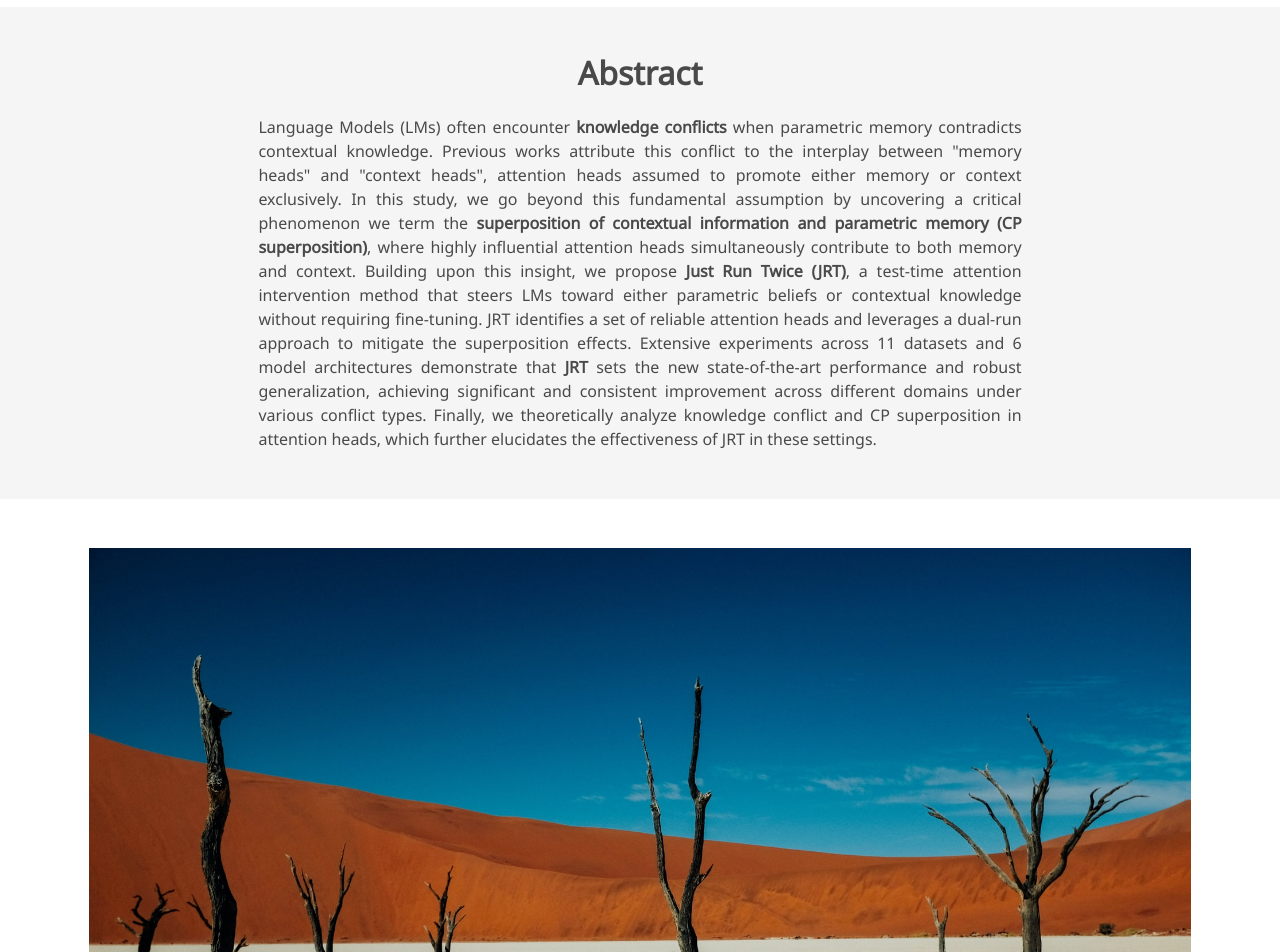
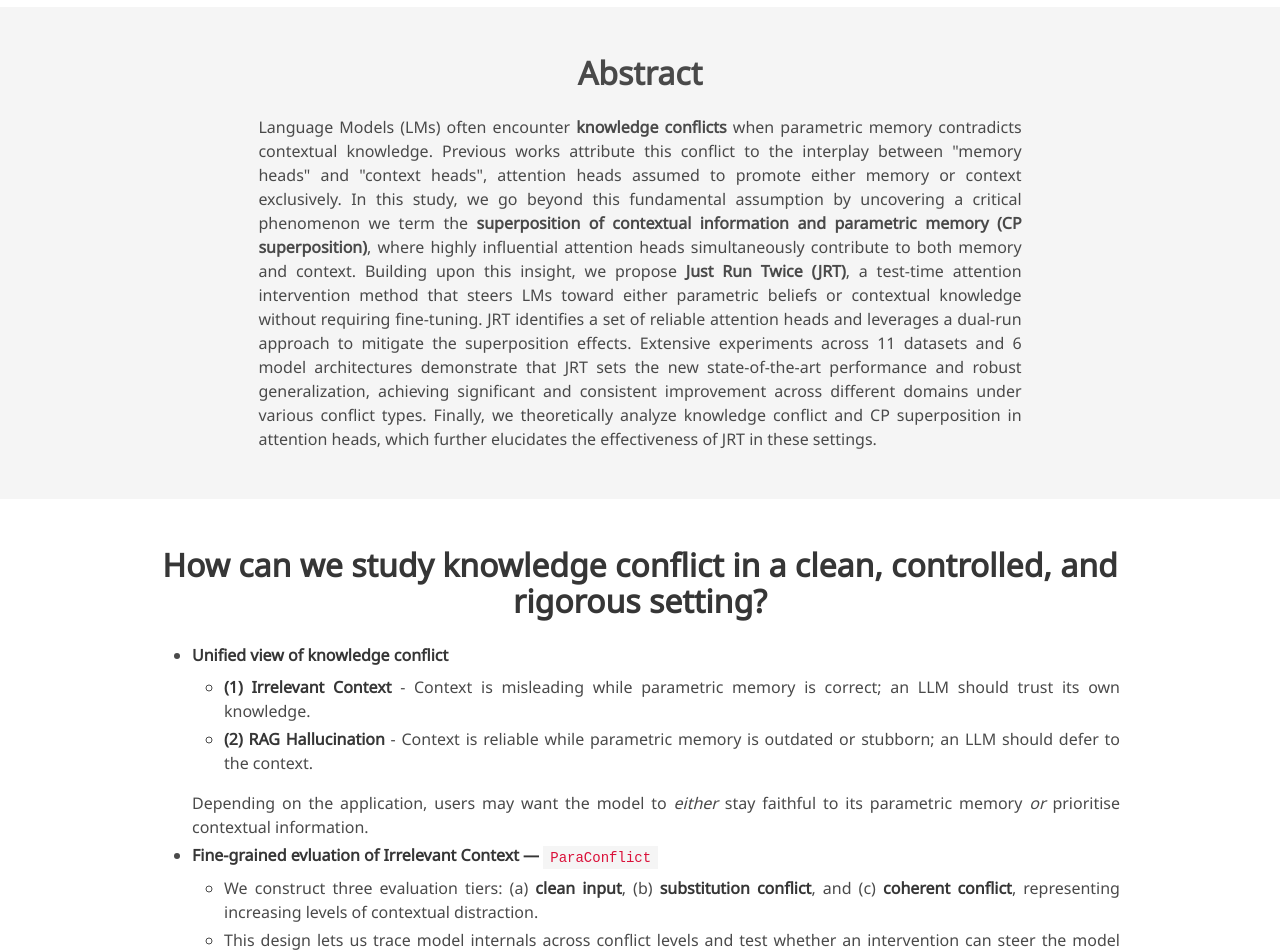
Before and after one commit to GaotangLi/GaotangLi.github.io, a Jekyll site: the page project_page/Taming-Knowledge-Conflict/index.html, which Jekyll copies as it is, in a window 1280 px wide and 1400 px high, scrolled down 362 px. Shown: the top 952 px of the window. Built offline with Jekyll 4.4.1, drawn with Linux system fonts in a browser that asks for light colours; nearby versions of some CDN libraries; some web fonts are replaced; library files that are not in the unit come from our copies; a style sheet for code colours, icons or effects is not loaded; some of the changed text lies outside the part shown.

Commit message:
add blocks

```diff
--- a/project_page/Taming-Knowledge-Conflict/index.html
+++ b/project_page/Taming-Knowledge-Conflict/index.html
@@ -126,7 +126,7 @@
         <h2 class="title is-3">Abstract</h2>
         <div class="content has-text-justified">
           <p>
-            Language Models (LMs) often encounter <strong>knowledge conflicts</strong> when parametric memory contradicts contextual knowledge. Previous works attribute this conflict to the interplay between "memory heads" and "context heads", attention heads assumed to promote either memory or context exclusively. In this study, we go beyond this fundamental assumption by uncovering a critical phenomenon we term the <strong>superposition of contextual information and parametric memory (CP superposition)</strong>, where highly influential attention heads simultaneously contribute to both memory and context. Building upon this insight, we propose <strong>Just Run Twice (JRT)</strong>, a test-time attention intervention method that steers LMs toward either parametric beliefs or contextual knowledge without requiring fine-tuning. JRT identifies a set of reliable attention heads and leverages a dual-run approach to mitigate the superposition effects. Extensive experiments across 11 datasets and 6 model architectures demonstrate that <strong>JRT</strong> sets the new state-of-the-art performance and robust generalization, achieving significant and consistent improvement across different domains under various conflict types. Finally, we theoretically analyze knowledge conflict and CP superposition in attention heads, which further elucidates the effectiveness of JRT in these settings.
+            Language Models (LMs) often encounter <strong>knowledge conflicts</strong> when parametric memory contradicts contextual knowledge. Previous works attribute this conflict to the interplay between "memory heads" and "context heads", attention heads assumed to promote either memory or context exclusively. In this study, we go beyond this fundamental assumption by uncovering a critical phenomenon we term the <strong>superposition of contextual information and parametric memory (CP superposition)</strong>, where highly influential attention heads simultaneously contribute to both memory and context. Building upon this insight, we propose <strong>Just Run Twice (JRT)</strong>, a test-time attention intervention method that steers LMs toward either parametric beliefs or contextual knowledge without requiring fine-tuning. JRT identifies a set of reliable attention heads and leverages a dual-run approach to mitigate the superposition effects. Extensive experiments across 11 datasets and 6 model architectures demonstrate that JRT sets the new state-of-the-art performance and robust generalization, achieving significant and consistent improvement across different domains under various conflict types. Finally, we theoretically analyze knowledge conflict and CP superposition in attention heads, which further elucidates the effectiveness of JRT in these settings.
           </p>
         </div>
       </div>
@@ -136,44 +136,60 @@
 <!-- End paper abstract -->
 
 
-<!-- Image carousel -->
-<section class="hero is-small">
-  <div class="hero-body">
-    <div class="container">
-      <div id="results-carousel" class="carousel results-carousel">
-       <div class="item">
-        <!-- Your image here -->
-        <img src="static/images/carousel1.jpg" alt="MY ALT TEXT"/>
-        <h2 class="subtitle has-text-centered">
-          First image description.
+<section class="section">
+  <div class="container is-max-desktop">
+    <!-- Problem statement -->
+    <div class="columns is-centered">
+      <div class="column has-text-centered">
+        <h2 class="title is-3">
+          How can we study knowledge conflict in a clean, controlled, and rigorous setting?
         </h2>
+
+        <div class="content has-text-justified">
+          <ul>
+            <li>
+              <strong>Unified view of knowledge conflict</strong>
+              <ul>
+                <li>
+                  <strong>(1) Irrelevant Context</strong> - Context is misleading while
+                  parametric memory is correct; an LLM should trust its own
+                  knowledge.
+                </li>
+                <li>
+                  <strong>(2) RAG Hallucination</strong> - Context is reliable while
+                  parametric memory is outdated or stubborn; an LLM should defer to
+                  the context.
+                </li>
+              </ul>
+              Depending on the application, users may want the model to
+              <em>either</em> stay faithful to its parametric memory
+              <em>or</em> prioritise contextual information.
+            </li>
+
+            <li>
+              <strong>Fine-grained evluation of Irrelevant Context &mdash; <code>ParaConflict</code></strong>
+              <ul>
+                <li>
+                  We construct three evaluation tiers:
+                  (a) <strong>clean input</strong>,
+                  (b) <strong>substitution conflict</strong>, and
+                  (c) <strong>coherent conflict</strong>,
+                  representing increasing levels of contextual distraction.
+                </li>
+                <li>
+                  This design lets us trace model internals across conflict
+                  levels and test whether an intervention can steer the model
+                  consistently in every case.
+                </li>
+              </ul>
+            </li>
+          </ul>
+        </div>
       </div>
-      <div class="item">
-        <!-- Your image here -->
-        <img src="static/images/carousel2.jpg" alt="MY ALT TEXT"/>
-        <h2 class="subtitle has-text-centered">
-          Second image description.
-        </h2>
-      </div>
-      <div class="item">
-        <!-- Your image here -->
-        <img src="static/images/carousel3.jpg" alt="MY ALT TEXT"/>
-        <h2 class="subtitle has-text-centered">
-         Third image description.
-       </h2>
-     </div>
-     <div class="item">
-      <!-- Your image here -->
-      <img src="static/images/carousel4.jpg" alt="MY ALT TEXT"/>
-      <h2 class="subtitle has-text-centered">
-        Fourth image description.
-      </h2>
     </div>
   </div>
-</div>
-</div>
 </section>
-<!-- End image carousel -->
+
 
 
 
```
